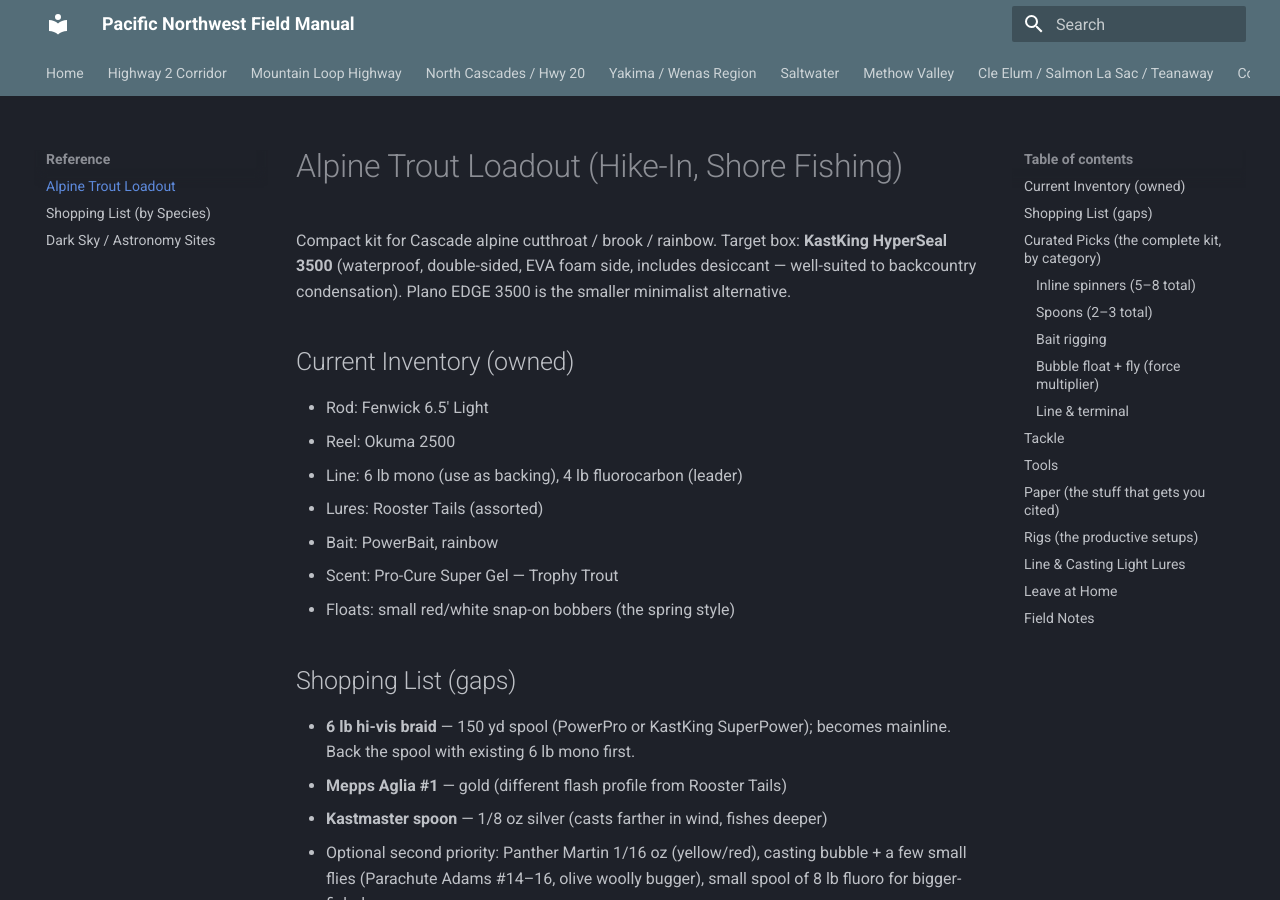
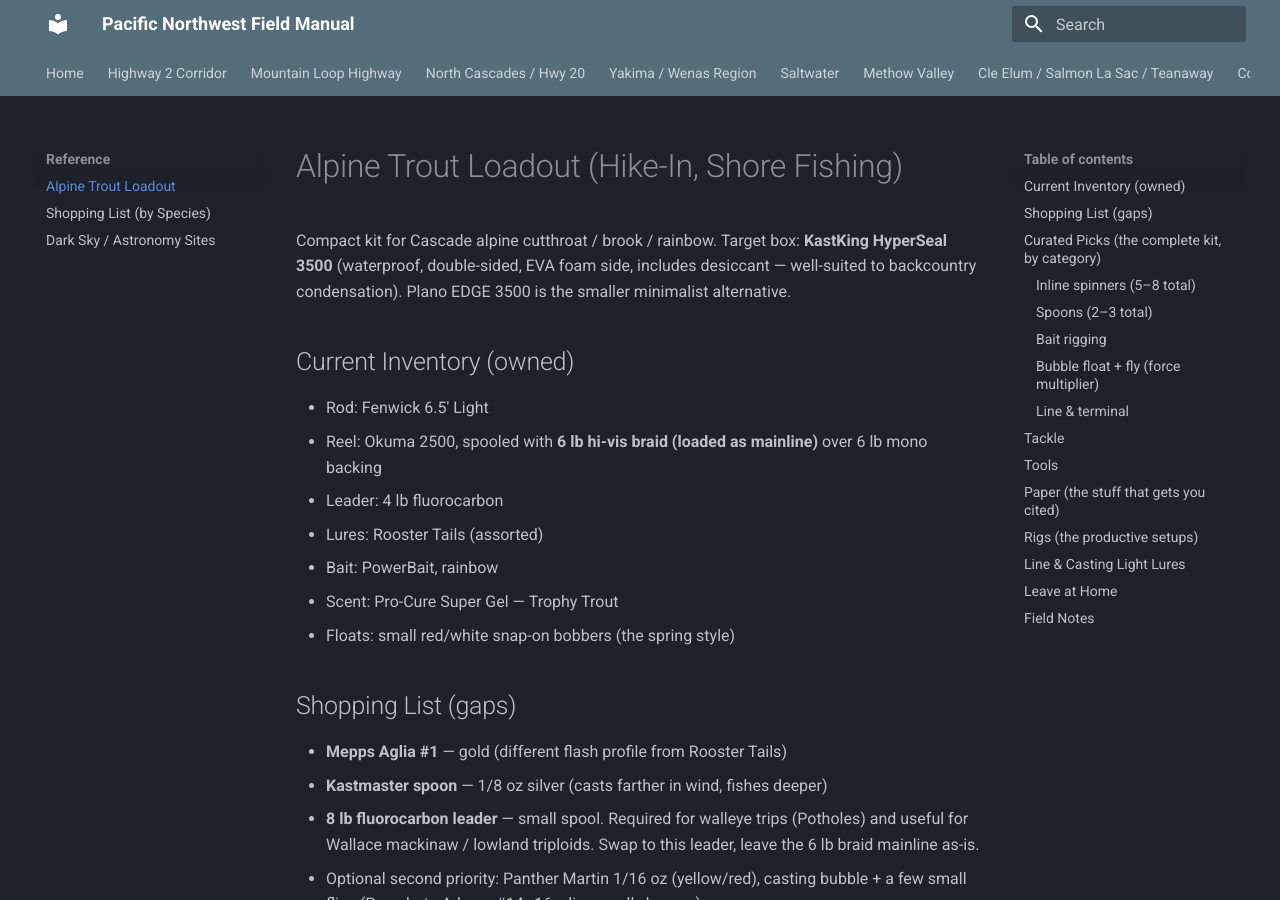
Before and after one commit to jdosher/outdoors-manual, an MkDocs documentation site: the page built from docs/reference/alpine_loadout.md, in a window 1280 px wide and 900 px high. Built offline with MkDocs 1.6.1 and Material for MkDocs 9.7.7, drawn with Linux system fonts in a browser that asks for light colours; some of the changed text lies outside the part shown.

Commit message:
Log walleye rig adaptation: 8 lb fluoro leader swap for existing Fenwick+Okuma+6 lb braid; update inventory to show braid loaded

```diff
--- a/docs/reference/alpine_loadout.md
+++ b/docs/reference/alpine_loadout.md
@@ -9,18 +9,18 @@ Compact kit for Cascade alpine cutthroat / brook / rainbow. Target box: **KastKi
 
 ## Current Inventory (owned)
 * Rod: Fenwick 6.5' Light
-* Reel: Okuma 2500
-* Line: 6 lb mono (use as backing), 4 lb fluorocarbon (leader)
+* Reel: Okuma 2500, spooled with **6 lb hi-vis braid (loaded as mainline)** over 6 lb mono backing
+* Leader: 4 lb fluorocarbon
 * Lures: Rooster Tails (assorted)
 * Bait: PowerBait, rainbow
 * Scent: Pro-Cure Super Gel — Trophy Trout
 * Floats: small red/white snap-on bobbers (the spring style)
 
 ## Shopping List (gaps)
-* **6 lb hi-vis braid** — 150 yd spool (PowerPro or KastKing SuperPower); becomes mainline. Back the spool with existing 6 lb mono first.
 * **Mepps Aglia #1** — gold (different flash profile from Rooster Tails)
 * **Kastmaster spoon** — 1/8 oz silver (casts farther in wind, fishes deeper)
-* Optional second priority: Panther Martin 1/16 oz (yellow/red), casting bubble + a few small flies (Parachute Adams #14–16, olive woolly bugger), small spool of 8 lb fluoro for bigger-fish days.
+* **8 lb fluorocarbon leader** — small spool. Required for walleye trips (Potholes) and useful for Wallace mackinaw / lowland triploids. Swap to this leader, leave the 6 lb braid mainline as-is.
+* Optional second priority: Panther Martin 1/16 oz (yellow/red), casting bubble + a few small flies (Parachute Adams #14–16, olive woolly bugger).
 
 ## Curated Picks (the complete kit, by category)
 
```
Also changed, not shown: docs/8_columbia_basin/desert_wildlife_area.md (+11 -0 lines).
